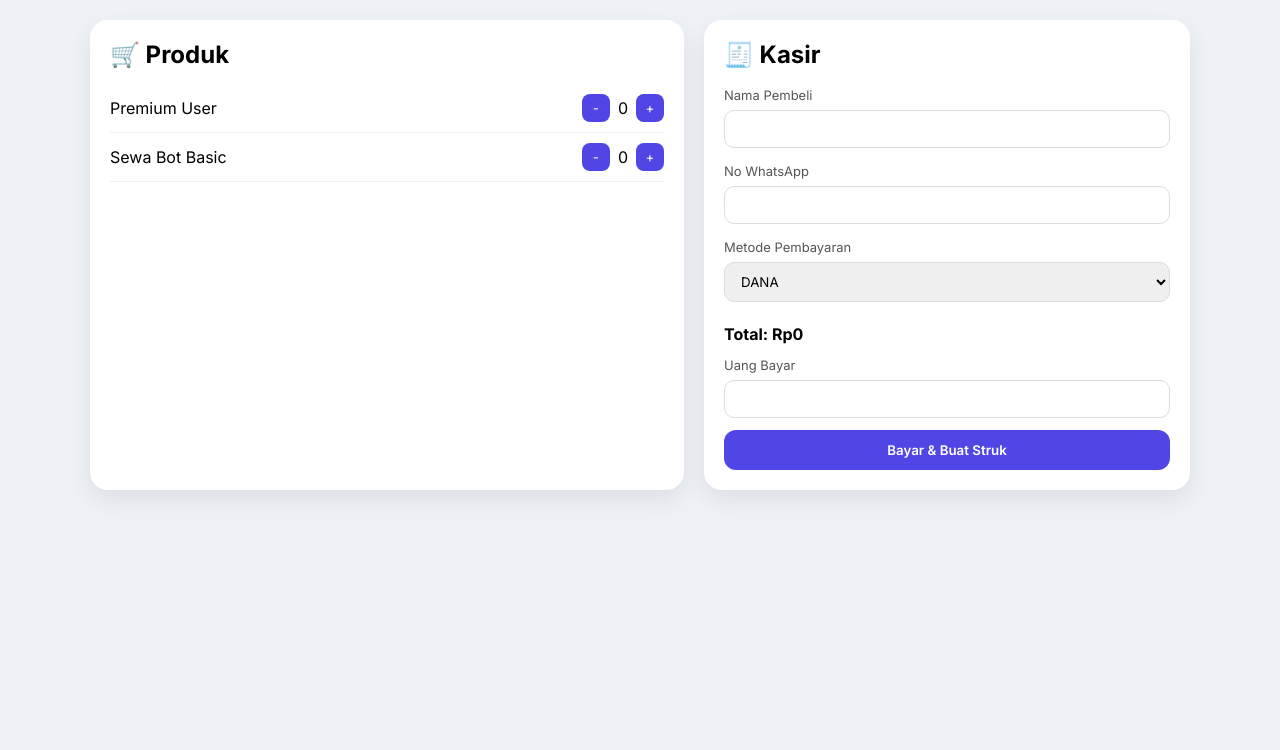
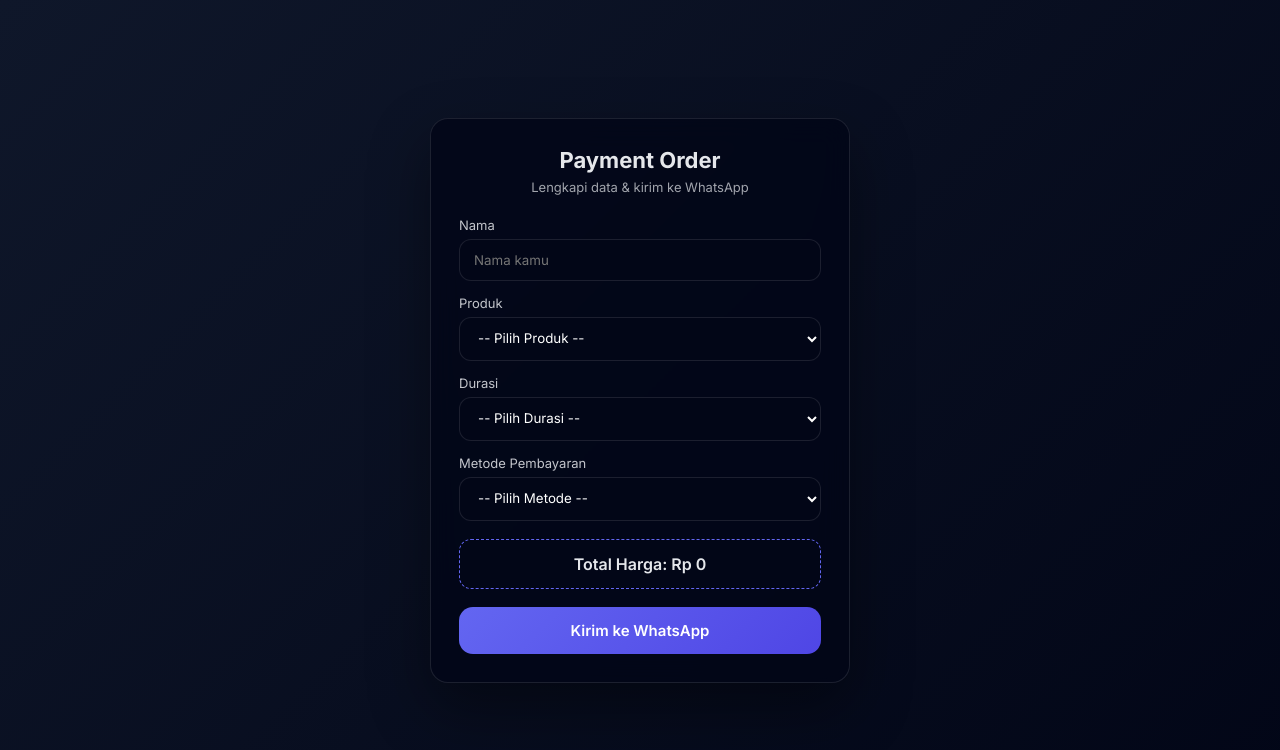
Before and after one commit to Babasbotz/kasir-online, a plain HTML site: page index.html in a window 1280 px wide. Drawn offline with nearby package versions, Linux system fonts and the light colour scheme.

Commit message:
Change title and update styles in index.html

```diff
--- a/index.html
+++ b/index.html
@@ -3,295 +3,215 @@
 <head>
 <meta charset="UTF-8">
 <meta name="viewport" content="width=device-width, initial-scale=1.0">
-<title>Kasir Online</title>
+<title>Payment Order</title>
 
-<link href="https://fonts.googleapis.com/css2?family=Inter:wght@400;500;600;700&display=swap" rel="stylesheet">
-<script src="https://cdn.jsdelivr.net/npm/html2canvas@1.4.1/dist/html2canvas.min.js"></script>
+<link href="https://fonts.googleapis.com/css2?family=Inter:wght@300;400;600;700&display=swap" rel="stylesheet">
 
 <style>
-*{box-sizing:border-box;font-family:Inter}
-body{margin:0;background:#eef2f7;padding:20px}
+:root{
+  --primary:#6366f1;
+  --bg:#0f172a;
+  --card:#020617cc;
+  --border:rgba(255,255,255,.1);
+  --text:#e5e7eb;
+}
 
-/* Layout */
-.container{
-  max-width:1100px;
-  margin:auto;
-  display:grid;
-  grid-template-columns:1.1fr 0.9fr;
-  gap:20px;
+*{
+  box-sizing:border-box;
+  font-family:'Inter',sans-serif;
 }
+
+body{
+  margin:0;
+  min-height:100vh;
+  display:flex;
+  align-items:center;
+  justify-content:center;
+  background:linear-gradient(135deg,#0f172a,#020617);
+  color:var(--text);
+}
+
 .card{
-  background:#fff;
+  width:100%;
+  max-width:420px;
+  padding:28px;
   border-radius:18px;
-  padding:20px;
-  box-shadow:0 10px 25px rgba(0,0,0,.08);
+  background:var(--card);
+  backdrop-filter:blur(14px);
+  border:1px solid var(--border);
+  box-shadow:0 25px 60px rgba(0,0,0,.4);
 }
-h2{margin:0 0 15px}
 
-/* Form */
-label{font-size:13px;color:#555}
+h1{
+  margin:0 0 6px;
+  font-size:22px;
+  text-align:center;
+}
+
+.subtitle{
+  text-align:center;
+  font-size:13px;
+  opacity:.7;
+  margin-bottom:22px;
+}
+
+.form-group{
+  margin-bottom:14px;
+}
+
+label{
+  font-size:13px;
+  display:block;
+  margin-bottom:6px;
+  opacity:.85;
+}
+
 input,select{
   width:100%;
-  padding:10px 12px;
-  border-radius:10px;
-  border:1px solid #ddd;
-  margin:6px 0 12px;
+  padding:12px 14px;
+  border-radius:12px;
+  background:#020617;
+  border:1px solid var(--border);
+  color:#fff;
+  outline:none;
 }
 
-/* Produk */
-.product{
-  display:flex;
-  justify-content:space-between;
-  align-items:center;
-  padding:10px 0;
-  border-bottom:1px solid #eee;
-}
-.qty{display:flex;gap:8px;align-items:center}
-.qty button{
-  width:28px;height:28px;
-  border:none;border-radius:8px;
-  background:#4f46e5;color:#fff;
-  cursor:pointer;
+input:focus,select:focus{
+  border-color:var(--primary);
 }
 
-/* Cart */
-.cart-item{
-  display:flex;
-  justify-content:space-between;
-  font-size:14px;
-  margin-bottom:6px;
+.total{
+  margin:18px 0;
+  padding:14px;
+  border-radius:12px;
+  background:#020617;
+  border:1px dashed var(--primary);
+  text-align:center;
+  font-weight:600;
 }
-.total{
-  font-weight:700;
-  font-size:16px;
-  margin:10px 0;
-}
-button.primary{
+
+button{
   width:100%;
-  padding:12px;
+  padding:14px;
   border:none;
-  border-radius:12px;
-  background:#4f46e5;
-  color:#fff;
+  border-radius:14px;
+  background:linear-gradient(135deg,#6366f1,#4f46e5);
+  color:white;
+  font-size:15px;
   font-weight:600;
   cursor:pointer;
+  transition:.3s;
 }
 
-/* ===== STRUK ===== */
-.struk-wrap{display:flex;justify-content:center;margin-top:25px}
-.struk-frame{
-  background:linear-gradient(135deg,#4f46e5,#6366f1);
-  padding:3px;border-radius:20px
+button:hover{
+  transform:translateY(-2px);
+  box-shadow:0 12px 30px rgba(99,102,241,.45);
 }
-.struk{
-  width:360px;background:#fff;border-radius:18px;
-  padding:18px;font-size:13px
-}
-.struk-header{text-align:center;border-bottom:1px solid #eee;padding-bottom:10px}
-.struk-header h3{margin:0;font-size:17px}
-.struk-header span{font-size:12px;color:#666}
-.section{margin-top:12px}
-.section-title{font-size:11px;color:#6b7280;font-weight:600;text-transform:uppercase}
-.row{display:flex;justify-content:space-between;margin:6px 0}
-.total-box{
-  background:#f8fafc;padding:12px;border-radius:14px;margin-top:10px
-}
-.total-box .grand{font-size:15px;font-weight:700}
-.footer{text-align:center;margin-top:14px;font-size:12px;color:#555}
-
-/* Actions */
-.actions{display:grid;grid-template-columns:1fr 1fr 1fr;gap:10px;margin-top:14px}
-.actions button{
-  padding:10px;border:none;border-radius:10px;color:#fff;cursor:pointer
-}
-.download{background:#2563eb}
-.share{background:#22c55e}
-.print{background:#6b7280}
-
-@media(max-width:900px){.container{grid-template-columns:1fr}}
 </style>
 </head>
-
 <body>
 
-<div class="container">
+<div class="card">
+  <h1>Payment Order</h1>
+  <div class="subtitle">Lengkapi data & kirim ke WhatsApp</div>
 
-<div class="card">
-<h2>🛒 Produk</h2>
-
-<div class="product">
-<span>Premium User</span>
-<div class="qty">
-<button onclick="ubahQty('Premium User',10000,-1)">-</button>
-<span id="qPremium User">0</span>
-<button onclick="ubahQty('Premium User',10000,1)">+</button>
-</div>
+  <div class="form-group">
+    <label>Nama</label>
+    <input type="text" id="nama" placeholder="Nama kamu">
   </div>
 
-<div class="product">
-<span>Sewa Bot Basic</span>
-<div class="qty">
-<button onclick="ubahQty('Sewa Bot Basic',25000,-1)">-</button>
-<span id="qSewa Bot Basic">0</span>
-<button onclick="ubahQty('Sewa Bot Basic',25000,1)">+</button>
-</div>
+  <div class="form-group">
+    <label>Produk</label>
+    <select id="produk" onchange="updateHarga()">
+      <option value="">-- Pilih Produk --</option>
+      <option value="Premium User">Premium User</option>
+      <option value="Sewabot Grup">Sewabot Grup</option>
+    </select>
   </div>
 
+  <div class="form-group">
+    <label>Durasi</label>
+    <select id="durasi" onchange="updateHarga()">
+      <option value="">-- Pilih Durasi --</option>
+      <option value="1 Bulan">1 Bulan</option>
+      <option value="3 Bulan">3 Bulan</option>
+      <option value="1 Tahun">1 Tahun</option>
+    </select>
   </div>
 
-<div class="card">
-<h2>🧾 Kasir</h2>
-
-<label>Nama Pembeli</label>
-<input id="nama">
-
-<label>No WhatsApp</label>
-<input id="hp">
-
+  <div class="form-group">
     <label>Metode Pembayaran</label>
-<select id="metode">
-<option>DANA</option>
-<option>QRIS</option>
-<option>GoPay</option>
+    <select id="payment">
+      <option value="">-- Pilih Metode --</option>
+      <option value="Dana">Dana</option>
+      <option value="OVO">OVO</option>
+      <option value="GoPay">GoPay</option>
+      <option value="Transfer Bank">Transfer Bank</option>
     </select>
-
-<div id="cart"></div>
-<div class="total">Total: Rp<span id="total">0</span></div>
-
-<label>Uang Bayar</label>
-<input id="bayar" type="number">
-
-<button class="primary" onclick="buatStruk()">Bayar & Buat Struk</button>
-
-<div id="hasil"></div>
   </div>
 
+  <div class="total">
+    Total Harga: <span id="harga">Rp 0</span>
+  </div>
+
+  <button onclick="kirimWA()">Kirim ke WhatsApp</button>
 </div>
 
 <script>
-let cart={}, total=0;
-const rupiah=n=>n.toLocaleString("id-ID");
+const hargaProduk = {
+  "Premium User":{
+    "1 Bulan":15000,
+    "3 Bulan":40000,
+    "1 Tahun":120000
+  },
+  "Sewabot Grup":{
+    "1 Bulan":20000,
+    "3 Bulan":55000,
+    "1 Tahun":150000
+  }
+};
 
-function generateID(){
-  return "TRX-"+Date.now().toString().slice(-8);
+function updateHarga(){
+  const produk = document.getElementById("produk").value;
+  const durasi = document.getElementById("durasi").value;
+  const hargaEl = document.getElementById("harga");
+
+  if(produk && durasi){
+    const harga = hargaProduk[produk][durasi];
+    hargaEl.innerText = "Rp " + harga.toLocaleString("id-ID");
+  }else{
+    hargaEl.innerText = "Rp 0";
   }
-function waktu(){
-  const d=new Date();
-  return d.toLocaleDateString("id-ID")+" "+d.toLocaleTimeString("id-ID");
 }
 
-function ubahQty(nama,harga,step){
-  if(!cart[nama]) cart[nama]={harga,qty:0};
-  cart[nama].qty=Math.max(0,cart[nama].qty+step);
-  document.getElementById("q"+nama).innerText=cart[nama].qty;
-  renderCart();
+function kirimWA(){
+  const nama = document.getElementById("nama").value;
+  const produk = document.getElementById("produk").value;
+  const durasi = document.getElementById("durasi").value;
+  const payment = document.getElementById("payment").value;
+  const harga = document.getElementById("harga").innerText;
+
+  if(!nama || !produk || !durasi || !payment){
+    alert("Lengkapi semua data terlebih dahulu");
+    return;
   }
 
-function renderCart(){
-  const c=document.getElementById("cart");
-  c.innerHTML=""; total=0;
-  Object.keys(cart).forEach(n=>{
-    const i=cart[n];
-    if(i.qty){
-      total+=i.harga*i.qty;
-      c.innerHTML+=`
-        <div class="cart-item">
-          <span>${n} x${i.qty}</span>
-          <span>Rp${rupiah(i.harga*i.qty)}</span>
-        </div>`;
-    }
-  });
-  document.getElementById("total").innerText=rupiah(total);
-}
+  const noWA = "6281274717032"; // GANTI nomor WhatsApp kamu
 
-function buatStruk(){
-  const namaVal=document.getElementById("nama").value||"-";
-  const hpVal=document.getElementById("hp").value||"-";
-  const metodeVal=document.getElementById("metode").value;
-  const bayarVal=Number(document.getElementById("bayar").value);
+  const pesan = `
+📦 *ORDER BARU*
 
-  if(!total) return alert("Belum ada produk");
-  if(bayarVal<total) return alert("Uang kurang");
+👤 Nama: ${nama}
+📦 Produk: ${produk}
+⏳ Durasi: ${durasi}
+💳 Pembayaran: ${payment}
+💰 Total: ${harga}
 
-  let items="";
-  Object.keys(cart).forEach(n=>{
-    const i=cart[n];
-    if(i.qty){
-      items+=`
-        <div class="row">
-          <span>${n} x${i.qty}</span>
-          <span>Rp${rupiah(i.harga*i.qty)}</span>
-        </div>`;
-    }
-  });
+Mohon diproses ya 🙏
+`;
 
-  document.getElementById("hasil").innerHTML=`
-  <div class="struk-wrap">
-    <div class="struk-frame">
-      <div class="struk" id="struk">
-
-        <div class="struk-header">
-          <h3>BUKTI PEMBAYARAN</h3>
-          <span>Kasir Online</span>
-        </div>
-
-        <div class="section">
-          <div class="section-title">Transaksi</div>
-          ID: ${generateID()}<br>Waktu: ${waktu()}
-        </div>
-
-        <div class="section">
-          <div class="section-title">Pembeli</div>
-          Nama: ${namaVal}<br>No HP: ${hpVal}
-        </div>
-
-        <div class="section">
-          <div class="section-title">Item</div>
-          ${items}
-        </div>
-
-        <div class="total-box">
-          <div class="row"><span>Total</span><span>Rp${rupiah(total)}</span></div>
-          <div class="row"><span>Bayar</span><span>Rp${rupiah(bayarVal)}</span></div>
-          <div class="row grand"><span>Kembali</span><span>Rp${rupiah(bayarVal-total)}</span></div>
-        </div>
-
-        <div class="section">
-          <div class="section-title">Metode Pembayaran</div>
-          <b>${metodeVal}</b>
-        </div>
-
-        <div class="footer">Terima kasih telah berbelanja 🙏</div>
-
-      </div>
-    </div>
-  </div>
-
-  <div class="actions">
-    <button class="download" onclick="downloadStruk()">Download</button>
-    <button class="share" onclick="shareStruk()">Bagikan</button>
-    <button class="print" onclick="window.print()">Print</button>
-  </div>`;
-}
-
-function downloadStruk(){
-  html2canvas(document.getElementById("struk"),{scale:2})
-  .then(c=>{
-    const a=document.createElement("a");
-    a.href=c.toDataURL("image/png");
-    a.download="struk.png";
-    a.click();
-  });
-}
-
-function shareStruk(){
-  html2canvas(document.getElementById("struk"),{scale:2})
-  .then(c=>c.toBlob(async b=>{
-    const file=new File([b],"struk.png",{type:"image/png"});
-    if(navigator.canShare && navigator.canShare({files:[file]})){
-      await navigator.share({files:[file]});
-    }else alert("Browser tidak support share gambar");
-  }));
+  const url = "https://wa.me/6281274717032" + noWA + "?text=" + encodeURIComponent(pesan);
+  window.open(url,"_blank");
 }
 </script>
 
```
Lines whose indentation alone changed are shown as unchanged.
